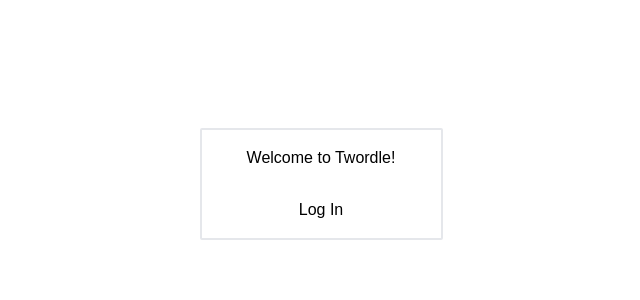
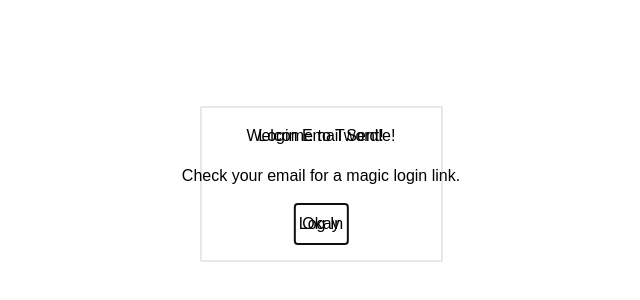
Before and after one commit to Bloodyaugust/twordle, a React (Vite) app: page / in a window 1280 px wide. Shown: the part 216-516 px from the top of the page, without its empty margins (319-959 px from the left). Built offline with nearby package versions, Linux system fonts and the light colour scheme; no server answers; a web font is replaced by a local one.

Commit message:
Add login modal to confirm magic email

```diff
--- a/src/welcome/Welcome.tsx
+++ b/src/welcome/Welcome.tsx
@@ -1,9 +1,11 @@
-import React, { useCallback, useContext, useRef } from 'react';
+import { Dialog } from '@headlessui/react';
+import React, { useCallback, useContext, useRef, useState } from 'react';
 import { supabaseContext } from '../supabase/Supabase';
 
 export default function Welcome() {
   const { user, supabase, reloadUser } = useContext(supabaseContext);
   const emailRef = useRef<HTMLInputElement>(null);
+  const [dialogOpen, setDialogOpen] = useState<boolean>(true);
 
   const onLogin = useCallback(async () => {
     const { data, error } = await supabase.auth.signInWithOtp({
@@ -13,33 +15,51 @@ export default function Welcome() {
       },
     });
 
+    if (!error) {
+      setDialogOpen(true);
+      reloadUser();
+    } else {
+      alert('Login failed: ' + error.message);
+    }
+  }, [reloadUser, supabase]);
+
+  const onLogout = useCallback(async () => {
+    await supabase.auth.signOut();
     reloadUser();
   }, [reloadUser, supabase]);
 
-  const onLogout = useCallback(async () => {
-    const { error } = await supabase.auth.signOut();
-    reloadUser();
-  }, [reloadUser, supabase]);
+  const onCloseDialog = useCallback(() => {
+    setDialogOpen(false);
+  }, [setDialogOpen]);
 
   return (
     <div className="col-span-4 self-center justify-self-center rounded-sm border-2 border-solid p-4">
-      <h2 className="text-center">Welcome to Twordle!</h2>
+      <h2 className="mb-4 text-center">Welcome to Twordle!</h2>
       {!user && (
-        <div className="flex flex-col gap-1">
+        <div className="flex flex-col items-center gap-4">
           <input className="dark:text-black" id="user-email" type="email" ref={emailRef} />
-          <button className="rounded-sm dark:bg-slate-600 dark:hover:bg-slate-500" onClick={onLogin}>
+          <button className="w-fit rounded-sm p-2 dark:bg-slate-600 dark:hover:bg-slate-500" onClick={onLogin}>
             Log In
           </button>
         </div>
       )}
       {user && (
-        <div className="flex flex-col gap-1">
+        <div className="flex flex-col gap-4">
           <span>You are signed in as {user.email}</span>
-          <button className="rounded-sm dark:bg-slate-600 dark:hover:bg-slate-500" onClick={onLogout}>
+          <button className="rounded-sm p-2 dark:bg-slate-600 dark:hover:bg-slate-500" onClick={onLogout}>
             Log Out
           </button>
         </div>
       )}
+      <Dialog className="relative z-10" open={dialogOpen} onClose={onCloseDialog}>
+        <Dialog.Panel className="fixed inset-0 left-1/2 top-1/2 flex max-h-fit max-w-fit -translate-x-1/2 -translate-y-1/2 flex-col items-center justify-center gap-4 rounded-sm p-4 dark:bg-slate-900 dark:text-white">
+          <Dialog.Title>Login Email Sent!</Dialog.Title>
+          <Dialog.Description>Check your email for a magic login link.</Dialog.Description>
+          <button className="rounded-sm p-2 dark:bg-slate-600 dark:hover:bg-slate-500" onClick={onCloseDialog}>
+            Okay
+          </button>
+        </Dialog.Panel>
+      </Dialog>
     </div>
   );
 }
```
Also changed, not shown: 1 other file (tests, documents, lock files or other folders).
